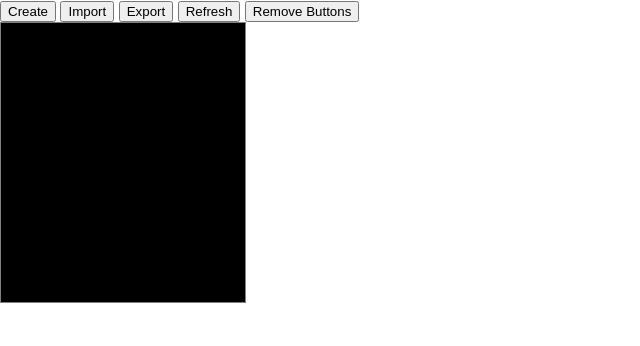
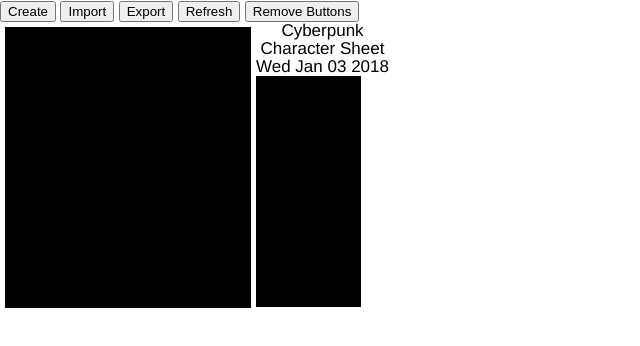
Before and after one commit to angelo-fuchs/cyberpunk2020program, a website: page public_html/edit_char.html in a window 1280 px wide. Shown: the whole page, without its empty margins (0-640 px from the left). Drawn offline with Linux system fonts and the light colour scheme.

Commit message:
styled section attributes

```diff
--- a/public_html/charsheet.css
+++ b/public_html/charsheet.css
@@ -18,6 +18,13 @@ h2 {
 }
 .valueInput {
 	width: 50px;
+}
+#leftPane {
+	float: left;
+	padding: 5px;
+}
+#rightPane {
+	float: left;
 }
 #basediv-handle-outerdiv {
 	order: 1;
@@ -59,19 +66,15 @@ h2 {
 	width: 300px;
 	float: left;
 }
-#base div.nameDiv{
-	clear: left;
-}
 #base div div {
 	width: 103px;
 }
 #base {
-	clear: both;
+	float: left;
 	display: flex;
 	width: 240px;
-	padding: 2px;
+	padding: 3px;
 	height: 275px;
-	border: 1px solid gray;
 	background-color: black;
 	color: white;
 	font-size: 10px;
@@ -82,14 +85,31 @@ h2 {
 	font-size: 10px;
 	width: 120px;
 }
-#attributes div {
+#headingDiv {
+	line-height: 18px;
+	font-size: 17px;
+	text-align: center;
+	width: 100%;
+}
+#attributes {
+	display: flex;
+	width: 99px;
+	padding: 3px;
+	height: 225px;
+	background-color: black;
+	color: white;
+	font-size: 10px;
+	flex-wrap: wrap;
+	flex-direction: column;
+}
+#attributes div div {
+	width: 35px;
 	float: left;
 }
-#attributes div div {
-	float: none;
-}
-#attributes {
-	clear: both;
+#attributes div input {
+	font-size: 10px;
+	width: 45px;
+	text-align: right;
 }
 #hits {
 	clear: both;
--- a/public_html/edit_char.html
+++ b/public_html/edit_char.html
@@ -12,8 +12,8 @@
 	<body>
 		<input type="button" value="Create" onClick="newChar();" name="function-create" id="create_button"/>
 		<input type="button" value="Import" onClick="loadSave.charImport(function (loadedCharacter) {
-		refresh(loadedCharacter);
-	});" name="function-import" id="import_button"/>
+					refresh(loadedCharacter);
+				});" name="function-import" id="import_button"/>
 		<input type="button" value="Export" onclick="exportChar();" name="function-export" id="export_button"/>
 		<input type="button" value="Refresh" onclick="refreshChar();" name="function-refresh" id="refresh_button"/>
 		<input type="button" value="Remove Buttons" id="remove_button" onclick="{
@@ -27,10 +27,21 @@
 					button.parentNode.removeChild(button);
 					var button = document.getElementById('remove_button');
 					button.parentNode.removeChild(button);
-		}"/>
+				}"/>
 		<form id="characterForm">
-			<div id="base"></div>
-			<div id="attributes"></div>
+			<div id="leftPane">
+				<div id="base"></div>
+			</div>
+			<div id="rightPane">
+				<div id="headingDiv">
+					<div id="cyberpunk_heading">Cyberpunk</div>
+					<div id="charsheet_heading">Character Sheet</div>
+					<div id="date_heading"></div>
+					<script>var today = new Date();
+				document.getElementById("date_heading").innerHTML = today.toDateString();</script>
+				</div>
+				<div id="attributes"></div>
+			</div>
 			<div id="hits"></div>
 			<div id="skills"></div>
 			<div id="weapons"></div>
```
